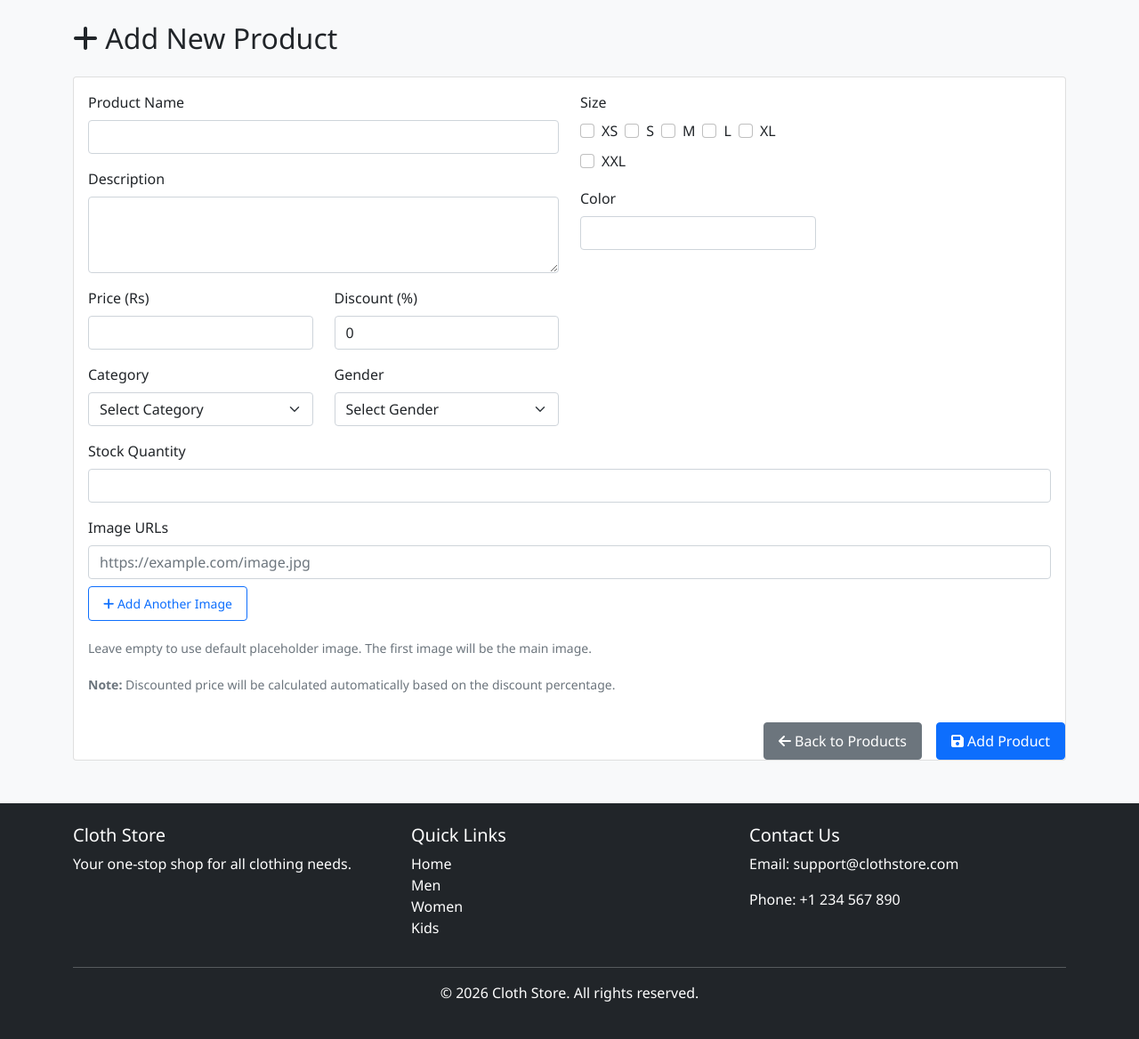
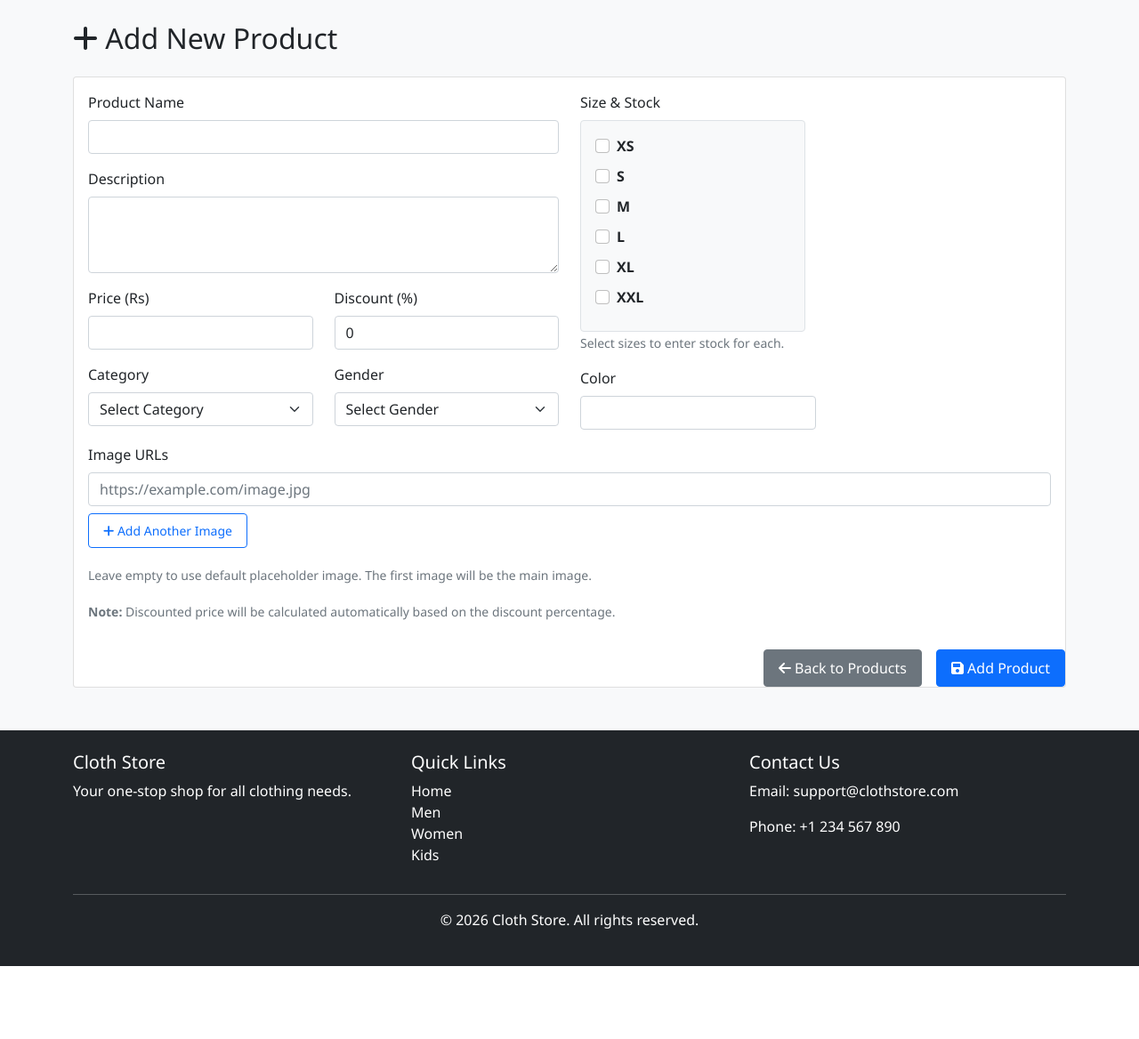
Before and after one commit to jalp-patel-495/Online_Clothing_Store_Management, a Flask app: page /admin/add_product in a window 1280 px wide. Shown: the part 62-1230 px from the top of the page at 89% size. After the commit the page ends 1148 px from the top, so only its background shows below. Run offline with Flask 3, Linux system fonts and the light colour scheme; a user stored in the database is signed in; tables that the repository leaves empty hold one stand-in row (values such as "Sample post").

Commit message:
Implemented per-size stock management, updated admin forms, and added image gallery to cart

```diff
--- a/app.py
+++ b/app.py
@@ -63,6 +63,7 @@ class Product(db.Model):
 
     category = db.relationship('Category', backref='products')
     images = db.relationship('ProductImage', backref='product', cascade='all, delete-orphan')
+    sizes = db.relationship('ProductSize', backref='product', cascade='all, delete-orphan')
 
     @property
     def discounted_price(self):
@@ -70,11 +71,25 @@ class Product(db.Model):
             return round(self.price - (self.price * self.discount / 100), 2)
         return self.price
 
+    def get_stock(self, size_val=None):
+        if size_val:
+            ps = ProductSize.query.filter_by(product_id=self.id, size=size_val).first()
+            if ps:
+                return ps.quantity
+        return self.stock # Fallback to total stock
+
 class ProductImage(db.Model):
     __tablename__ = 'product_images'
     id = db.Column(db.Integer, primary_key=True)
     product_id = db.Column(db.Integer, db.ForeignKey('products.id'), nullable=False)
     image_url = db.Column(db.String(255), nullable=False)
+
+class ProductSize(db.Model):
+    __tablename__ = 'product_sizes'
+    id = db.Column(db.Integer, primary_key=True)
+    product_id = db.Column(db.Integer, db.ForeignKey('products.id'), nullable=False)
+    size = db.Column(db.String(10), nullable=False)
+    quantity = db.Column(db.Integer, default=0)
 
 class Cart(db.Model):
     __tablename__ = 'cart'
@@ -206,7 +221,7 @@ def admin_required(f):
         if 'user_id' not in session:
             flash('Please login first', 'warning')
             return redirect(url_for('login'))
-        user = User.query.get(session['user_id'])
+        user = db.session.get(User, session['user_id'])
         if not user or not user.is_admin:
             flash('Admin access required', 'danger')
             return redirect(url_for('index'))
@@ -385,26 +400,36 @@ def add_to_cart():
         quantity = int(request.form.get('quantity', 1))
 
         product = Product.query.get_or_404(product_id)
+        size = request.form.get('size')
 
-        # Check stock
-        if quantity > product.stock:
-            flash(f'Only {product.stock} items available', 'warning')
-            quantity = product.stock
+        # Check stock (Per Size)
+        available_stock = product.get_stock(size)
+
+        if quantity > available_stock:
+            flash(f'Only {available_stock} items available for size {size}', 'warning')
+            quantity = available_stock
+            if quantity == 0:
+                 return redirect(request.referrer or url_for('index'))
 
         # Check if already in cart
         cart_item = Cart.query.filter_by(
             user_id=session['user_id'],
-            product_id=product_id
+            product_id=product_id,
+            size=size
         ).first()
 
         if cart_item:
-            cart_item.quantity += quantity
+            if cart_item.quantity + quantity > available_stock:
+                 flash(f'Total quantity in cart exceeds available stock ({available_stock})', 'warning')
+                 cart_item.quantity = available_stock
+            else:
+                 cart_item.quantity += quantity
         else:
             cart_item = Cart(
                 user_id=session['user_id'],
                 product_id=product_id,
                 quantity=quantity,
-                size=request.form.get('size')
+                size=size
             )
             db.session.add(cart_item)
 
@@ -427,7 +452,7 @@ def cart():
     total = 0
 
     for item in cart_items:
-        product = Product.query.get(item.product_id)
+        product = db.session.get(Product, item.product_id)
         if product:
             item_price = product.discounted_price
             item_total = item_price * item.quantity
@@ -439,8 +464,8 @@ def cart():
                 'product': product,
                 'quantity': item.quantity,
                 'size': item.size,
-                'item_price': item_price,      # ✅ item_price
-                'item_total': item_total       # ✅ item_total
+                'item_price': item_price,
+                'item_total': item_total
             })
 
     return render_template('cart.html',
@@ -465,10 +490,12 @@ def update_cart():
             db.session.delete(cart_item)
             flash('Item removed from cart', 'info')
         else:
-            product = Product.query.get(cart_item.product_id)
-            if product and quantity > product.stock:
-                 flash(f'Only {product.stock} items available', 'warning')
-                 quantity = product.stock
+            product = db.session.get(Product, cart_item.product_id)
+            if product:
+                available_stock = product.get_stock(cart_item.size)
+                if quantity > available_stock:
+                     flash(f'Only {available_stock} items available for size {cart_item.size}', 'warning')
+                     quantity = available_stock
 
             cart_item.quantity = quantity
 
@@ -507,13 +534,19 @@ def checkout():
 
     # Validate stock before proceeding
     for item in cart_items:
-        product = Product.query.get(item.product_id)
-        if product and item.quantity > product.stock:
-             flash(f'Stock changed for {product.name}. Only {product.stock} available.', 'warning')
-             # Auto-fix quantity
-             item.quantity = product.stock
-             db.session.commit()
-             return redirect(url_for('cart'))
+        product = db.session.get(Product, item.product_id)
+        if product:
+            available_stock = product.get_stock(item.size)
+            if item.quantity > available_stock:
+                 flash(f'Stock changed for {product.name} ({item.size}). Only {available_stock} available.', 'warning')
+                 # Auto-fix quantity
+                 item.quantity = available_stock
+                 # If stock is 0, remove item?
+                 if available_stock == 0:
+                     db.session.delete(item)
+
+                 db.session.commit()
+                 return redirect(url_for('cart'))
 
 
     # Calculate total
@@ -521,7 +554,7 @@ def checkout():
     cart_details = []
 
     for item in cart_items:
-        product = Product.query.get(item.product_id)
+        product = db.session.get(Product, item.product_id)
         if product:
             item_total = product.discounted_price * item.quantity
             total += item_total
@@ -575,7 +608,7 @@ def checkout():
 
             # Create order items
             for item in cart_items:
-                product = Product.query.get(item.product_id)
+                product = db.session.get(Product, item.product_id)
                 if product:
                     order_item = OrderItem(
                     order_id=order.id,
@@ -586,7 +619,12 @@ def checkout():
                     size=item.size)
                     db.session.add(order_item)
 
-                    # Update stock
+                    # Update stock (Per Size)
+                    ps = ProductSize.query.filter_by(product_id=product.id, size=item.size).first()
+                    if ps:
+                        ps.quantity -= item.quantity
+
+                    # Also update total stock cache
                     product.stock -= item.quantity
 
             # Clear cart
@@ -657,9 +695,14 @@ def cancel_order(order_id):
         # Restore stock
         order_items = OrderItem.query.filter_by(order_id=order.id).all()
         for item in order_items:
-            product = Product.query.get(item.product_id)
+            product = db.session.get(Product, item.product_id)
             if product:
+                # Restore total stock
                 product.stock += item.quantity
+                # Restore size stock
+                ps = ProductSize.query.filter_by(product_id=product.id, size=item.size).first()
+                if ps:
+                    ps.quantity += item.quantity
 
         db.session.commit()
         flash('Order cancelled successfully', 'success')
@@ -735,7 +778,32 @@ def add_product():
         )
 
         db.session.add(product)
-        db.session.commit()
+        db.session.commit() # Commit to get ID
+
+        # Save Product Sizes
+        total_stock = 0
+
+        # Parse size list
+        # If sizes came as a list or comma separated
+        final_sizes = []
+
+        if size_list:
+             for s in size_list:
+                 final_sizes.append(s)
+                 qty = int(request.form.get(f'stock_{s}', 0))
+                 if qty < 0: qty = 0
+
+                 ps = ProductSize(product_id=product.id, size=s, quantity=qty)
+                 db.session.add(ps)
+                 total_stock += qty
+        else:
+             # Basic fallback if no size selected?
+             # Just set stock to total entered (if any)
+             total_stock = stock
+
+        # Update product with calculated total stock and size string
+        product.stock = total_stock
+        product.size = ",".join(final_sizes)
 
         # Save all images
         for url in image_urls:
@@ -819,15 +887,32 @@ def edit_product(product_id):
 
         # Handle multiple sizes update
         size_list = request.form.getlist('size')
+
+        # Clear old sizes to overwrite
+        ProductSize.query.filter_by(product_id=product.id).delete()
+
+        total_stock = 0
+        final_sizes = []
+
         if size_list:
-             product.size = ",".join(size_list)
+            for s in size_list:
+                final_sizes.append(s)
+                qty = int(request.form.get(f'stock_{s}', 0))
+                if qty < 0: qty = 0
+
+                ps = ProductSize(product_id=product.id, size=s, quantity=qty)
+                db.session.add(ps)
+                total_stock += qty
+
+            product.size = ",".join(final_sizes)
+            product.stock = total_stock
         else:
-             product.size = request.form.get('size', product.size)
+            product.size = ""
+            product.stock = 0
+
         product.price = float(request.form.get('price', 0))
         product.description = request.form.get('description')
-        product.size = request.form.get('size')
         product.color = request.form.get('color')
-        product.stock = int(request.form.get('stock', 0))
         product.discount = int(request.form.get('discount', 0))
         product.gender = request.form.get('gender')
 
@@ -914,6 +999,9 @@ if __name__ == '__main__':
     # print("=" * 60)
 
     # Initialize database
+    # Initialize database
+    with app.app_context():
+        db.create_all()
     # init_database()
 
     # Run app
--- a/templates/add_product.html
+++ b/templates/add_product.html
@@ -56,33 +56,45 @@
                 <div class="col-md-6">
                     <div class="row">
                         <div class="col-md-6 mb-3">
-                            <label class="form-label">Size</label>
-                            <div class="d-flex flex-wrap gap-2">
-                                <div class="form-check">
-                                    <input class="form-check-input" type="checkbox" name="size" value="XS" id="sizeXS">
-                                    <label class="form-check-label" for="sizeXS">XS</label>
+                            <label class="form-label">Size & Stock</label>
+                            <div class="border p-3 rounded bg-light">
+                                {% for s in ['XS', 'S', 'M', 'L', 'XL', 'XXL'] %}
+                                <div class="row align-items-center mb-2">
+                                    <div class="col-4">
+                                        <div class="form-check">
+                                            <input class="form-check-input size-check" type="checkbox" name="size" value="{{ s }}" id="size{{ s }}">
+                                            <label class="form-check-label fw-bold" for="size{{ s }}">{{ s }}</label>
+                                        </div>
+                                    </div>
+                                    <div class="col-8">
+                                        <input type="number" class="form-control form-control-sm stock-input transition-all"
+                                               name="stock_{{ s }}" id="stock_{{ s }}" placeholder="Qty"
+                                               min="0" disabled style="display:none;">
+                                    </div>
                                 </div>
-                                <div class="form-check">
-                                    <input class="form-check-input" type="checkbox" name="size" value="S" id="sizeS">
-                                    <label class="form-check-label" for="sizeS">S</label>
-                                </div>
-                                <div class="form-check">
-                                    <input class="form-check-input" type="checkbox" name="size" value="M" id="sizeM">
-                                    <label class="form-check-label" for="sizeM">M</label>
-                                </div>
-                                <div class="form-check">
-                                    <input class="form-check-input" type="checkbox" name="size" value="L" id="sizeL">
-                                    <label class="form-check-label" for="sizeL">L</label>
-                                </div>
-                                <div class="form-check">
-                                    <input class="form-check-input" type="checkbox" name="size" value="XL" id="sizeXL">
-                                    <label class="form-check-label" for="sizeXL">XL</label>
-                                </div>
-                                <div class="form-check">
-                                    <input class="form-check-input" type="checkbox" name="size" value="XXL" id="sizeXXL">
-                                    <label class="form-check-label" for="sizeXXL">XXL</label>
-                                </div>
+                                {% endfor %}
                             </div>
+                            <small class="text-muted">Select sizes to enter stock for each.</small>
+
+                            <script>
+                                document.addEventListener('DOMContentLoaded', function() {
+                                    document.querySelectorAll('.size-check').forEach(check => {
+                                        check.addEventListener('change', function() {
+                                            const stockInput = document.getElementById('stock_' + this.value);
+                                            if (this.checked) {
+                                                stockInput.style.display = 'block';
+                                                stockInput.disabled = false;
+                                                stockInput.required = true;
+                                                if(stockInput.value === '') stockInput.value = 1;
+                                            } else {
+                                                stockInput.style.display = 'none';
+                                                stockInput.disabled = true;
+                                                stockInput.required = false;
+                                            }
+                                        });
+                                    });
+                                });
+                            </script>
                         </div>
                         </div>
                         <div class="col-md-6 mb-3">
@@ -91,10 +103,7 @@
                         </div>
                     </div>
 
-                    <div class="mb-3">
-                        <label for="stock" class="form-label">Stock Quantity</label>
-                        <input type="number" class="form-control" id="stock" name="stock" min="0" required>
-                    </div>
+
 
                     <div class="mb-3">
                         <label for="image_url" class="form-label">Image URLs</label>
```
Also changed, not shown: templates/cart.html (+75 -3 lines), templates/edit_product.html (+41 -12 lines).
